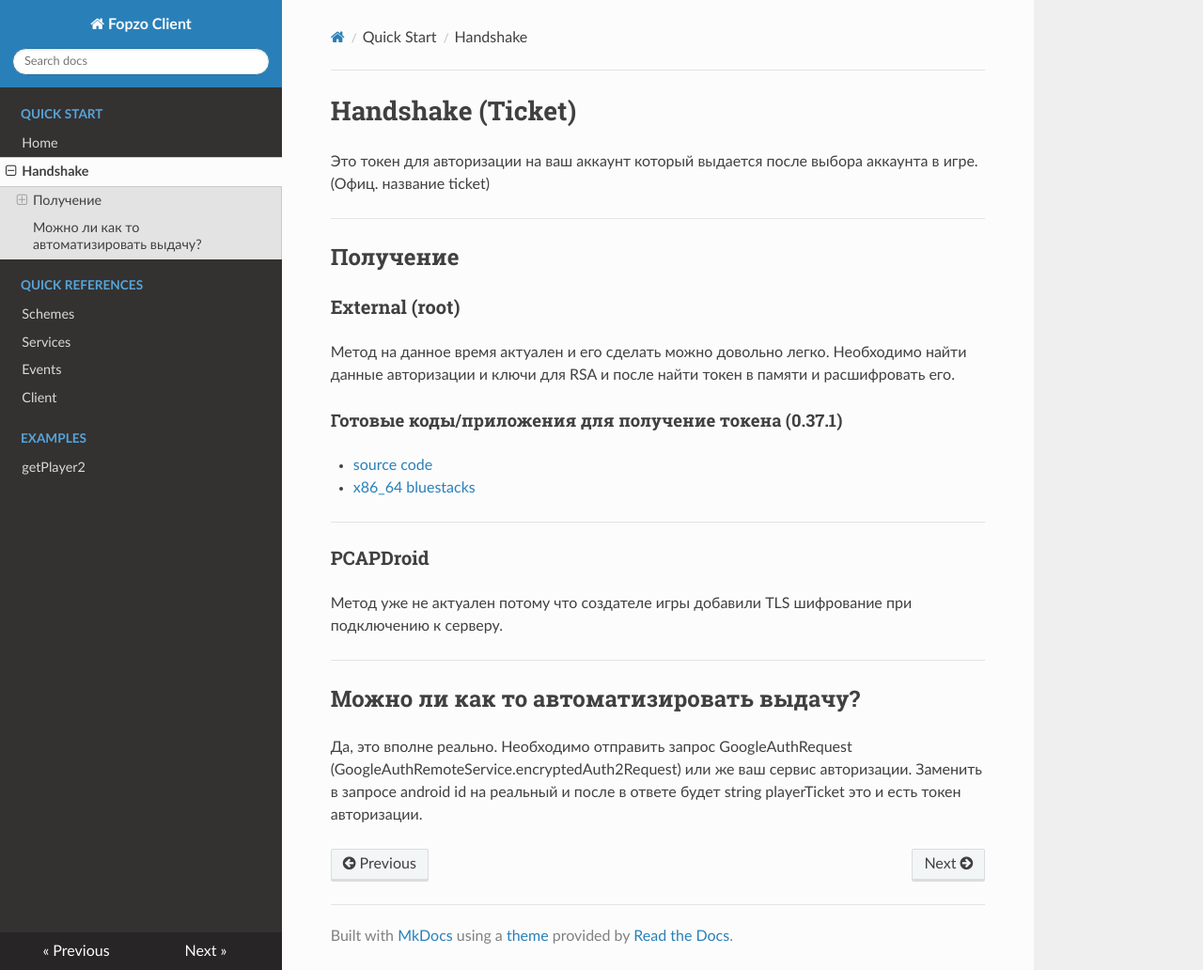
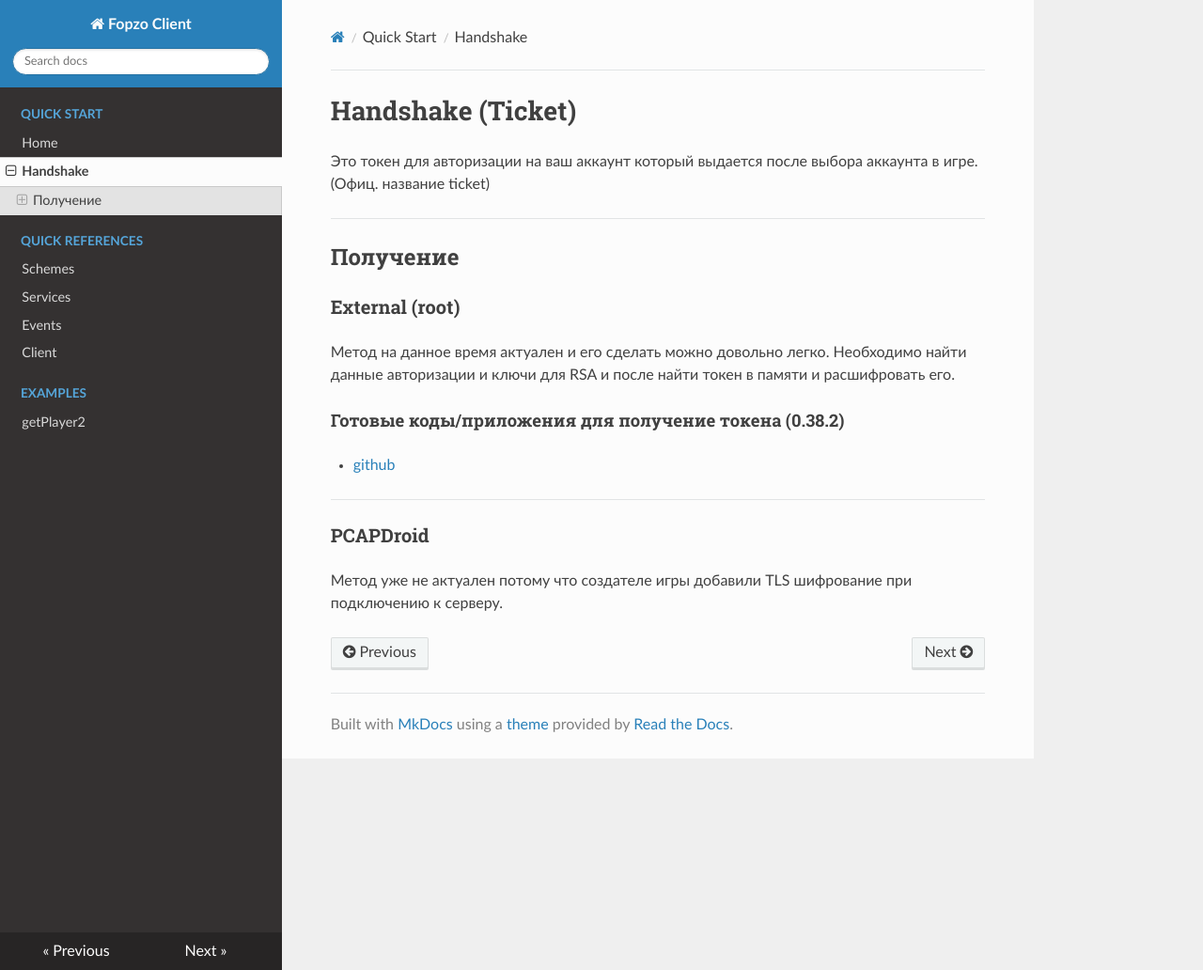
Before and after one commit to fopzo/FopzoClient, an MkDocs documentation site: the page built from docs/token.md, in a window 1280 px wide and 1032 px high. Shown: the whole window at 94% size. Built offline with MkDocs 1.6.1, drawn with Linux system fonts in a browser that asks for light colours; nearby versions of some CDN libraries.

Commit message:
Update token.md

```diff
--- a/docs/token.md
+++ b/docs/token.md
@@ -7,16 +7,10 @@
 ### External (root)
 Метод на данное время актуален и его сделать можно довольно легко. Необходимо найти данные авторизации и ключи для RSA и после найти токен в памяти и расшифровать его.
 
-#### Готовые коды/приложения для получение токена (0.37.1)
- - [source code](https://t.me/ImGui_Source_FIXNEY/1779)
- - [x86_64 bluestacks](https://t.me/exploitabuser1337/1555)
+#### Готовые коды/приложения для получение токена (0.38.2)
+ - [github](https://github.com/powergirl111/standoff2-external-token)
 
 ---
 
 ### PCAPDroid
 Метод уже не актуален потому что создателе игры добавили TLS шифрование при подключению к серверу.
-
----
-
-## Можно ли как то автоматизировать выдачу?
-Да, это вполне реально. Необходимо отправить запрос GoogleAuthRequest (GoogleAuthRemoteService.encryptedAuth2Request) или же ваш сервис авторизации. Заменить в запросе android id на реальный и после в ответе будет string playerTicket это и есть токен авторизации.
```
